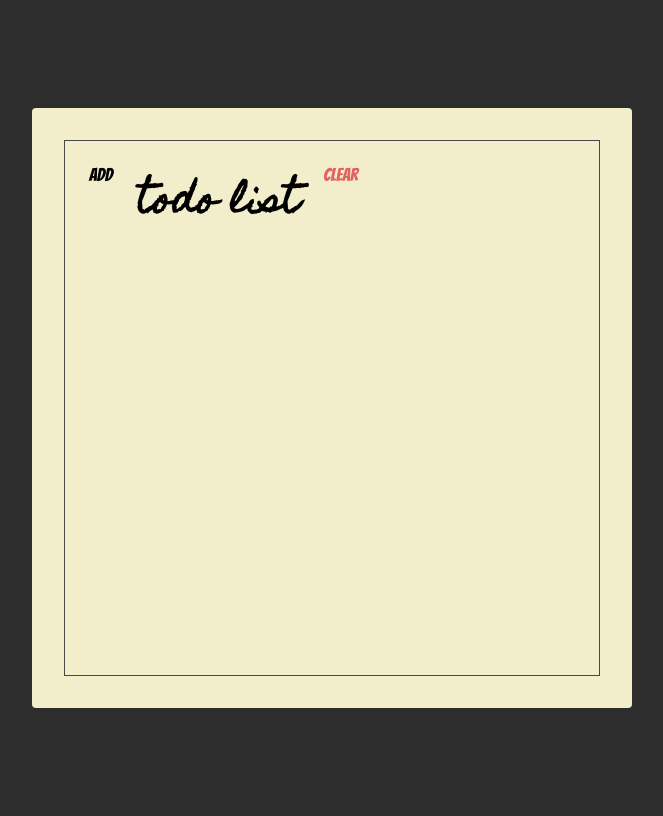
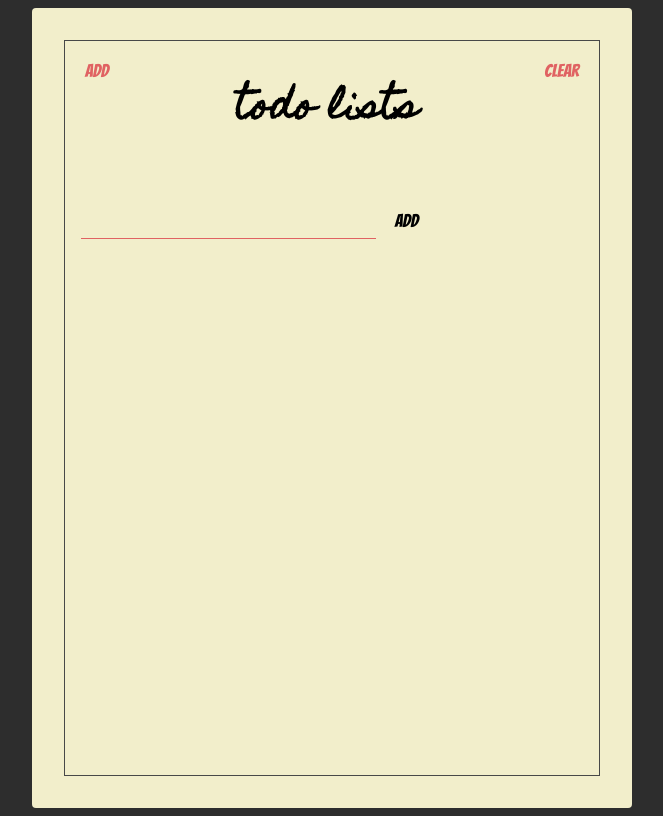
Before and after one commit to jerryexcel513/react-course-starter, a website: page index.html in a window 1280 px wide. Shown: the whole page, without its empty margins (308-971 px from the left). Drawn offline with Linux system fonts and the light colour scheme.

Commit message:
membuat todo section

```diff
--- a/index.html
+++ b/index.html
@@ -14,11 +14,18 @@
   <body>
     <div class="container">
       <div class="frame">
-        <div class="header">
-          <button class="header-btn">Add</button>
-          <h1 class="header-title">Todo List</h1>
+        <section class="header">
+          <button class="header-btn main-red-color">Add</button>
+          <h1 class="header-title">Todo Lists</h1>
           <button class="header-btn main-red-color">Clear</button>
-        </div>
+        </section>
+
+        <section class="add">
+          <form class="add-form">
+            <input type="text" class="add-input" />
+            <button class="add-btn">Add</button>
+          </form>
+        </section>
       </div>
     </div>
   </body>
--- a/styles.css
+++ b/styles.css
@@ -7,7 +7,7 @@
 }
 
 .main-red-color {
-color: var(--main-red-color);
+  color: var(--main-red-color);
 }
 
 html {
@@ -32,7 +32,7 @@ html {
 
 .container {
   width: 600px;
-  height: 600px;
+  height: 800px;
   background-color: #f2eecb;
   border-radius: 4px;
 
@@ -44,7 +44,7 @@ html {
   height: 100%;
 
   display: flex;
-  flex-direction: column:
+  flex-direction: column;
 }
 
 .header {
@@ -64,9 +64,46 @@ html {
   font-size: 1.8rem;
   font-family: "Bangers", sans-serif;
 
-  padding: 24px;
+  padding: 20px;
+  cursor: pointer;
 
   background: unset;
   border: unset;
   outline: unset;
 }
+
+.add {
+  padding: 16px;
+}
+
+.add-form {
+  display: flex-start;
+  align-items: center;
+}
+
+.add-input {
+  background: unset;
+  border: unset;
+  padding: 0 64px;
+
+  flex: 1;
+
+  border-bottom: 1px solid var(--main-red-color);
+  outline: unset;
+
+  font-family: "Homemade Apple", sans-serif;
+  text-transform: lowercase;
+}
+
+.add-btn {
+  font-size: 1.8rem;
+  font-family: "Bangers", sans-serif;
+
+  padding: 16px;
+  padding-right: unset;
+  cursor: pointer;
+
+  background: unset;
+  border: unset;
+  outline: unset;
+}
```
